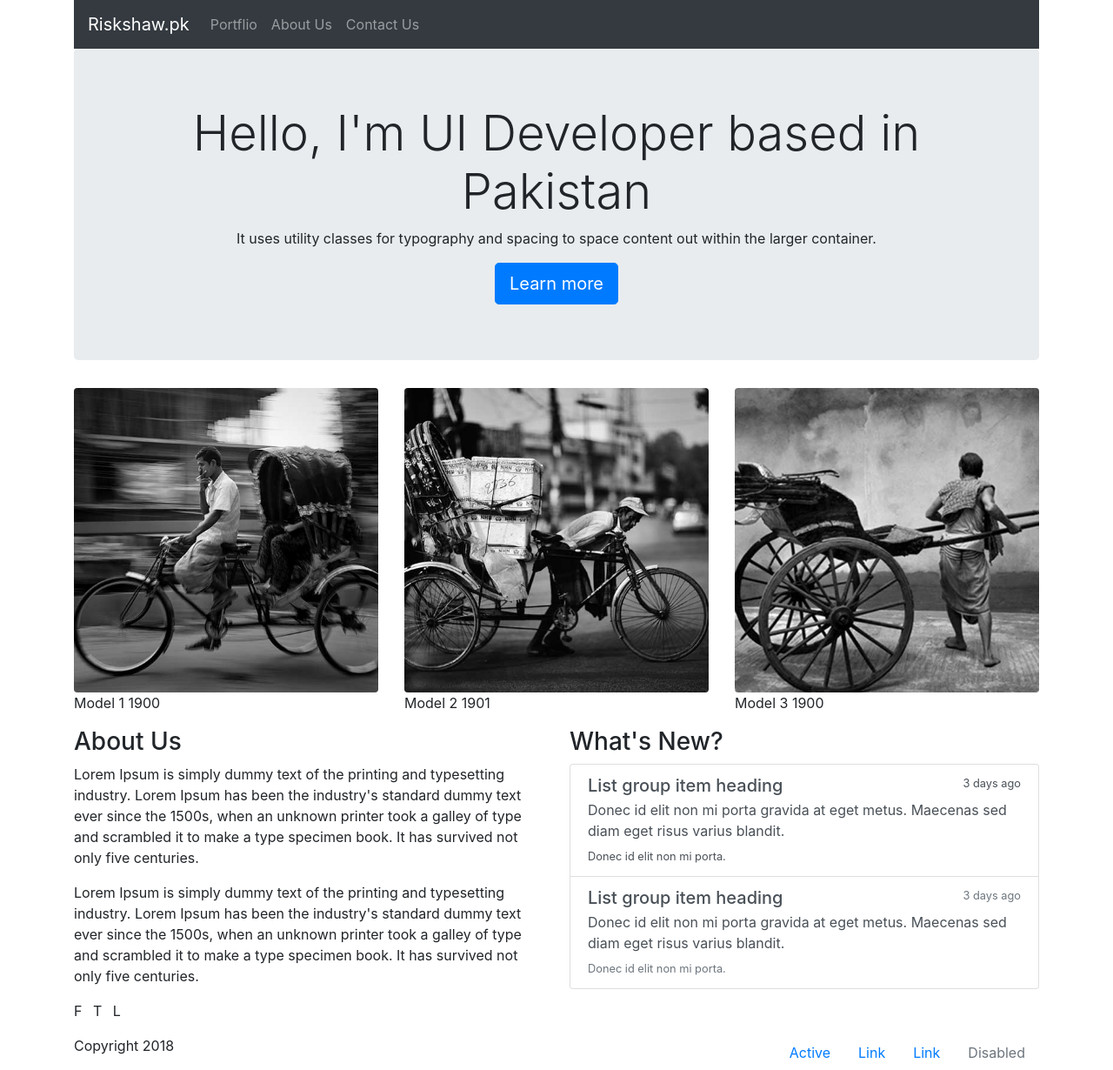
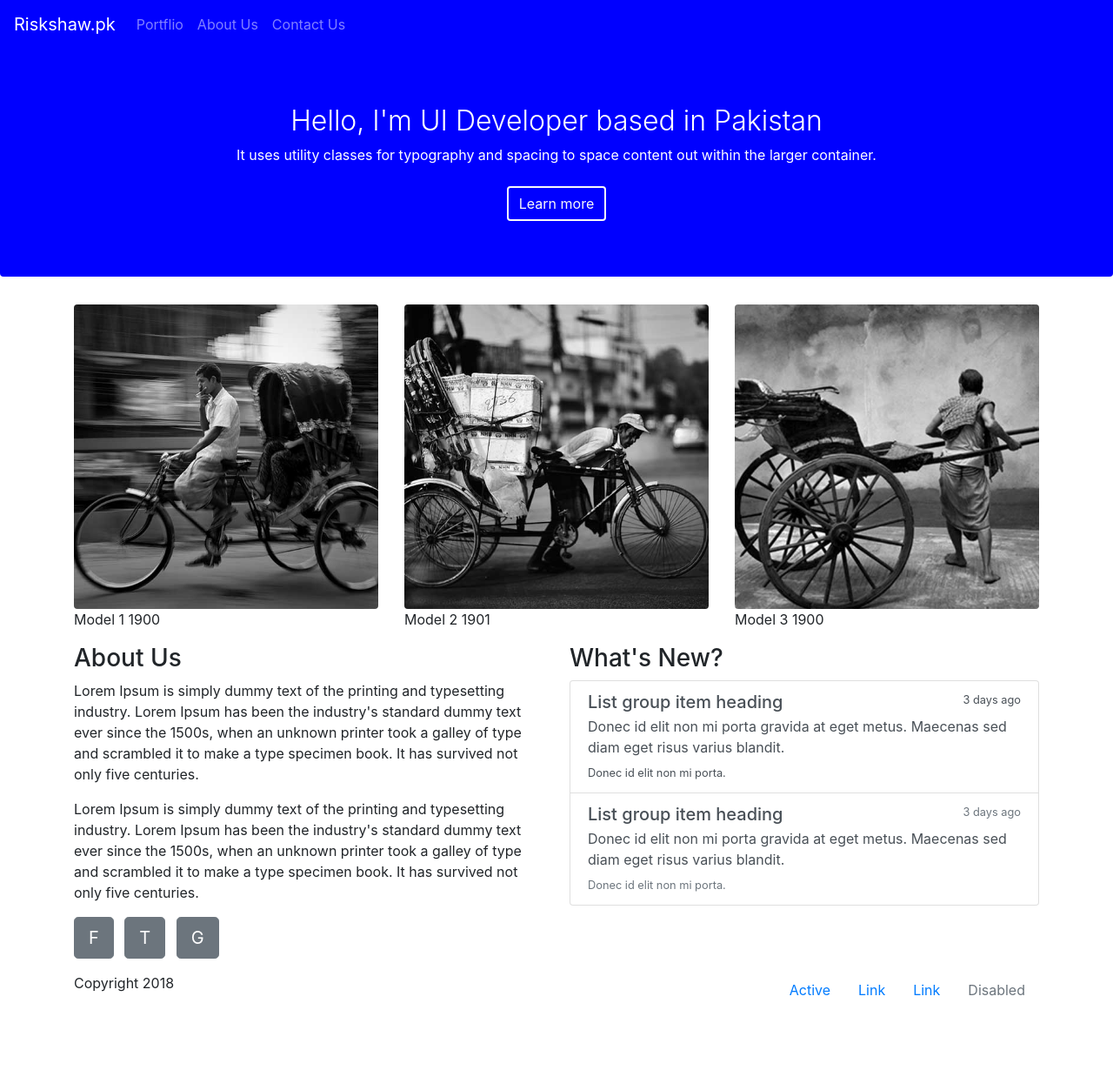
Before and after one commit to malikfaizanhaider/students-assignment, a plain HTML site: page index.html in a window 1280 px wide. Shown: the whole page at 87% size. After the commit the page ends 1158 px from the top, so only its background shows below. Drawn offline with Linux system fonts and the light colour scheme.

Commit message:
Header Styling

```diff
--- /dev/null
+++ b/dist/custom/custom.css
@@ -0,0 +1,26 @@
+body, html {
+    padding: 0;
+    margin: 0;
+    font-size: 1rem;
+}
+
+nav.bg-primary {
+    background-color: blue !important;
+}
+
+
+/** Slider Styling **/
+.slider .jumbotron {
+    border-radius: 0;
+    background-color: blue;
+    color: #ffffff;
+}
+.slider .jumbotron h1 {
+    font-size: 2rem;
+    font-weight: 300;
+    line-height: 1.2;
+}
+.slider .jumbotron .btn {
+    border-width: 2px;
+}
+/** End Slider Styling **/
--- a/index.html
+++ b/index.html
@@ -4,12 +4,14 @@
     <meta charset="UTF-8">
     <title>rikshaw.pk</title>
     <link rel="stylesheet" href="./dist/css/bootstrap.min.css">
+    <link rel="stylesheet" href="./dist/custom/custom.css">
 </head>
 <body>
 
+<!--Header-->
 <header>
-    <div class="container">
-        <nav class="navbar navbar-expand-lg navbar-dark bg-dark">
+    <div class="container-fluied">
+        <nav class="navbar navbar-expand-lg navbar-dark bg-primary">
             <a class="navbar-brand" href="./index.html" title="home">Riskshaw.pk</a>
             <button class="navbar-toggler"
                     type="button"
@@ -35,16 +37,17 @@
             </div>
         </nav>
     </div>
+    <div class="slider">
+        <div class="jumbotron text-center rounded-bottom">
+            <h1>Hello, I'm UI Developer based in Pakistan</h1>
+            <p>It uses utility classes for typography and spacing to space content out within the larger container.</p>
+            <a class="btn btn-outline-light mt-2" href="#" role="button">Learn more</a>
+        </div>
+    </div>
 </header>
+<!--/Header-->
 
 <main class="container">
-    <div class="slider">
-        <div class="jumbotron text-center">
-            <h1 class="display-4">Hello, I'm UI Developer based in Pakistan</h1>
-            <p>It uses utility classes for typography and spacing to space content out within the larger container.</p>
-            <a class="btn btn-primary btn-lg" href="#" role="button">Learn more</a>
-        </div>
-    </div>
     <div class="rksw-fture">
         <div class="row">
             <div class="col-12 col-lg-4 col-xl-4">
@@ -80,9 +83,14 @@
                 <p>Lorem Ipsum is simply dummy text of the printing and typesetting industry. Lorem Ipsum has been the industry's standard dummy text ever since the 1500s, when an unknown printer took a galley of type and scrambled it to make a type specimen book. It has survived not only five centuries.</p>
                 <p>Lorem Ipsum is simply dummy text of the printing and typesetting industry. Lorem Ipsum has been the industry's standard dummy text ever since the 1500s, when an unknown printer took a galley of type and scrambled it to make a type specimen book. It has survived not only five centuries.</p>
                 <ul class="list-unstyled list-inline">
-                    <li class="list-inline-item">F</li>
-                    <li class="list-inline-item">T</li>
-                    <li class="list-inline-item">L</li>
+                    <li class="list-inline-item">
+                        <a href="https://www.facebook.com/" target="blank" class="btn btn-secondary btn-lg" role="link" aria-pressed="true">F</a></li>
+                    <li class="list-inline-item">
+                        <a href="https://twitter.com" target="blank" class="btn btn-secondary btn-lg" role="link" aria-pressed="true">T</a>
+					</li>
+                    <li class="list-inline-item">
+                        <a href="https://www.google.com.pk/" target="blank" class="btn btn-secondary btn-lg" role="link" aria-pressed="true">G</a>
+					</li>
                 </ul>
             </div>
             <div class="col-lg-6">
```
Also changed, not shown: images/bg/bg.jpg (added).
